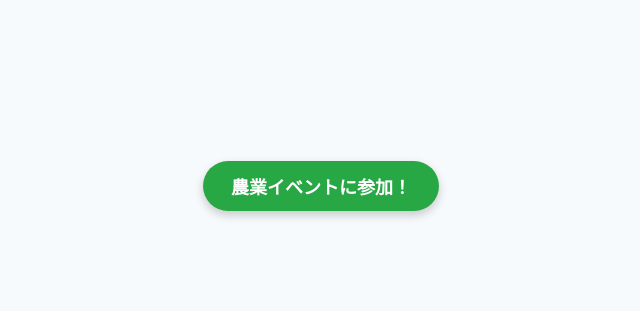
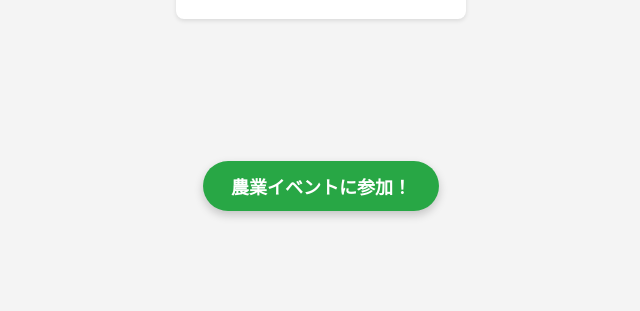
Before and after one commit to Nagaoka-M1/geiot_A, a Flask app: page /producer/profile in a window 1280 px wide. Shown: the part 569-880 px from the top of the page, without its empty margins (319-959 px from the left). Before the commit the page ends 787 px from the top, so only its background shows below. Run offline with Flask 3, Linux system fonts and the light colour scheme.

Commit message:
Add files via upload

```diff
--- a/static/css/style.css
+++ b/static/css/style.css
@@ -25,13 +25,23 @@ body {
     background: #555;
 }
 
+.profile-body {
+    font-family: sans-serif;
+    background-color: #f4f4f4;
+    display: flex;
+    justify-content: center;
+    align-items: center;
+    height: 100vh;
+    margin: 0;
+    padding-bottom: 80px; /* ボタンがコンテンツに隠れないように余白を追加 */
+}
 /* Profile Page Styles */
 .profile-container {
     background-color: #fff;
     padding: 20px;
     border-radius: 8px;
     box-shadow: 0 2px 4px rgba(0, 0, 0, 0.1);
-    max-width: 500px;
+    max-width: 368px;
     margin: 20px;
 }
 
```
